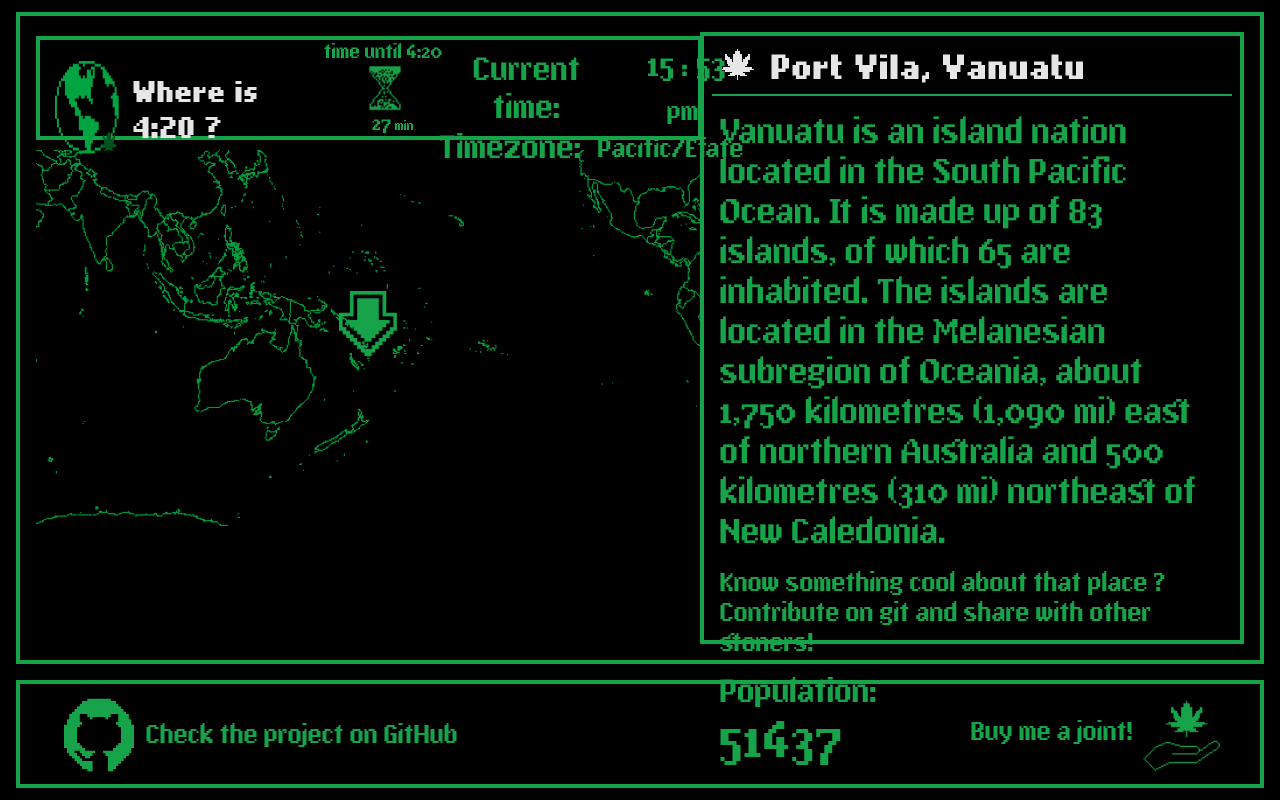
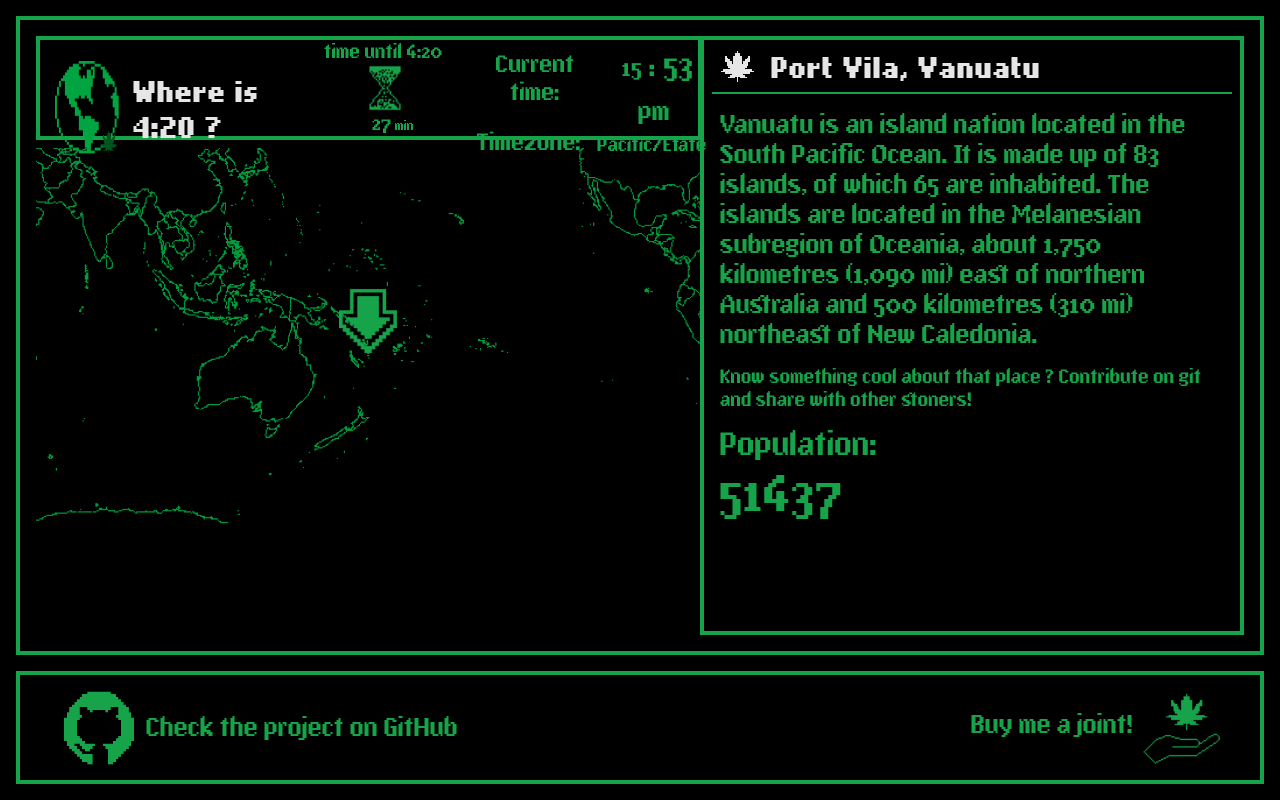
Before and after one commit to daniel-pimenta-cc/whereis420, a FastAPI app: page / in a window 1280 px wide. Run offline with FastAPI, Linux system fonts and the light colour scheme; some libraries are stand-ins or nearby versions.

Commit message:
desktopfix

```diff
--- a/static/js/index.js
+++ b/static/js/index.js
@@ -220,10 +220,12 @@ function nextCity() {
         h3.innerText = next_data.sub_desc[i];
         //add the class to the h3
         h3.classList.add('font-pix');
-        h3.classList.add('text-[16px]');
+        h3.classList.add('text-[12px]');
         h3.classList.add('my-4');
         h3.classList.add('leading-tight');
         h3.classList.add('mx-2');
+        h3.classList.add('md:text-[18px]');
+
         h3s_array.push(h3);
     }
     //add the new h3s after the h1 with the id text_desc
--- a/templates/index.html
+++ b/templates/index.html
@@ -130,16 +130,16 @@
             <div class="h-50 w-1/3 flex items-center justify-center">
               <div class="my-auto text-center">
                 <div class="flex flex-col md:flex md:flex-row">
-                  <div><h3 id="clock_hour_text1" class="font-pix text-[8px] md:mt-3 md:text-[30px] leading-tight mx-2">Current time:</h3></div>
+                  <div><h3 id="clock_hour_text1" class="font-pix text-[8px] md:mt-3 md:text-[22px] leading-tight mx-2">Current time:</h3></div>
                   <div>
-                    <span id="current_hour_thing" class="font-pix text-[12px] md:text-[30px] leading-tight ml-2">{{current_hour}}</span>
+                    <span id="current_hour_thing" class="font-pix text-[12px] md:text-[22px] leading-tight ml-2">{{current_hour}}</span>
                     :<span class="font-pix text-[12px] md:text-[30px] leading-tight ml-2" id="current_minute_thing">{{current_minute}}</span>
                     <span class="font-pix text-[6px] md:text-[24px]">pm</span>
                   </div>
                 </div>
                 <div class="flex-col text-center md:flex md:flex-row">
-                  <h3 id="timezone_element" class="font-pix text-[8px] md:text-[30px] leading-tight mx-2">Timezone:</h3>
-                  <span id="timezone_value" class="font-pix text-[8px] md:text-[24px] md:mt-1 leading-tight ml-2">{{timezone}}</span>
+                  <h3 id="timezone_element" class="font-pix text-[8px] md:text-[22px] leading-tight mx-2">Timezone:</h3>
+                  <span id="timezone_value" class="font-pix text-[8px] md:text-[18px] md:mt-1 leading-tight ml-2">{{timezone}}</span>
                 </div>
               </div>
             </div>
@@ -154,14 +154,14 @@
         <div id="info_div"class="border-4 border-green-600 h-full bg-[#000E] p-2 duration-1000 opacity-0 md:w-[45%]">
           <div class="flex border-b-2 items-center border-green-600 pb-2 mb-4 ">
             <img id="weed_img" src="../static/images/weed.webp" class="mr-4 ml-2"/>
-            <h1 id="text_city" class="text-[32px] md:text-[56px] text-[#e6e6e6] leading-[0.75]">{{city}}, {{country}}</h1>
+            <h1 id="text_city" class="text-[32px] md:text-[48px] text-[#e6e6e6] leading-[0.75]">{{city}}, {{country}}</h1>
           </div>
-          <h1 id="text_desc" class="font-pix text-[16px] leading-tight mx-2 md:text-[32px]">
+          <h1 id="text_desc" class="font-pix text-[16px] leading-tight mx-2 md:text-[24px]">
             {{desc}}
           </h1>
           <!--for montando a lista de sub_desc-->
           {%for items in sub_desc%}
-            <h3 class="font-pix text-[12px] my-4 leading-tight mx-2 md:text-[24px]">
+            <h3 class="font-pix text-[12px] my-4 leading-tight mx-2 md:text-[18px]">
               {{items}}
             </h3>
           {%endfor%}
```
